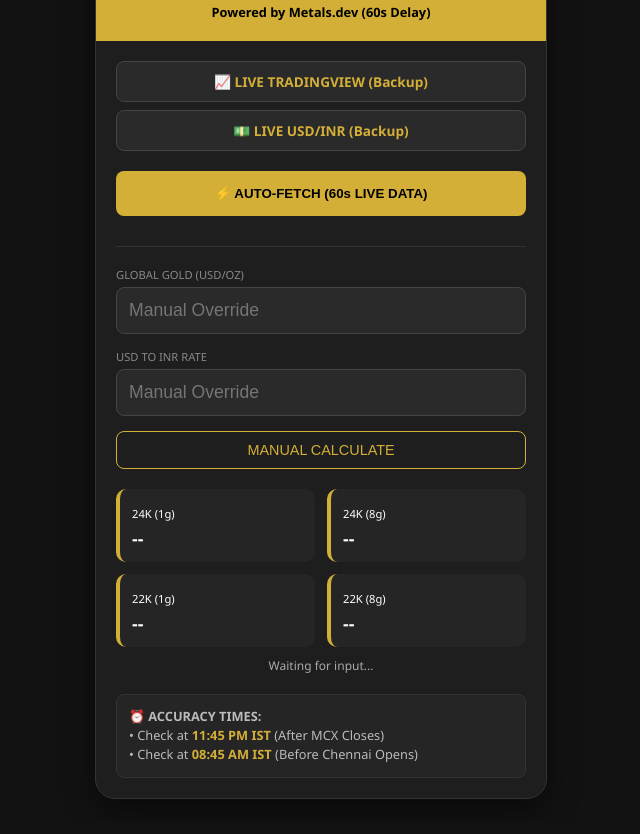
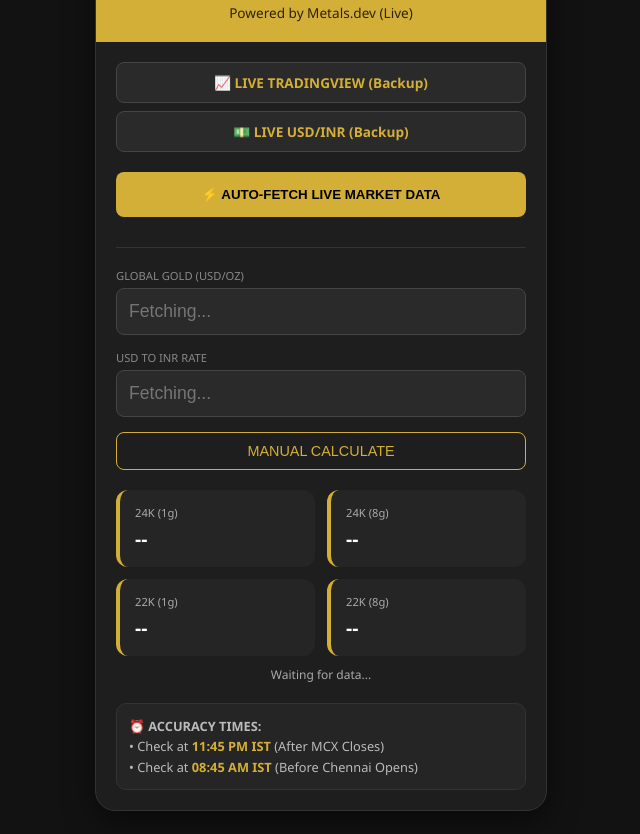
Before and after one commit to arunb9344/Gold-price-prediction, a plain HTML site: page metals.html in a window 1280 px wide. Shown: the part 79-913 px from the top of the page, without its empty margins (319-959 px from the left). Drawn offline with Linux system fonts and the light colour scheme.

Commit message:
Update title and improve status messages in metals.html

```diff
--- a/metals.html
+++ b/metals.html
@@ -3,7 +3,7 @@
 <head>
     <meta charset="UTF-8">
     <meta name="viewport" content="width=device-width, initial-scale=1.0">
-    <title>Chennai Gold Predictor (Metals.dev)</title>
+    <title>Chennai Gold Predictor (Automated)</title>
     <style>
         :root { --gold: #D4AF37; --bg: #121212; --card: #1e1e1e; --text: #ffffff; }
         body { font-family: 'Segoe UI', Arial, sans-serif; background: var(--bg); color: var(--text); padding: 15px; display: flex; justify-content: center; }
@@ -19,10 +19,11 @@
         .btn-auto:hover { opacity: 0.9; transform: scale(0.98); }
         .btn-manual { width: 100%; padding: 10px; background: transparent; border: 1px solid var(--gold); color: var(--gold); border-radius: 8px; cursor: pointer; font-size: 0.9em; }
         .grid { display: grid; grid-template-columns: 1fr 1fr; gap: 12px; margin-top: 20px; }
-        .res-card { background: #252525; padding: 12px; border-radius: 10px; border-left: 4px solid var(--gold); }
-        .res-val { font-size: 1.1em; font-weight: bold; margin-top: 3px; }
+        .res-card { background: #252525; padding: 15px; border-radius: 12px; border-left: 4px solid var(--gold); }
+        .res-label { font-size: 0.7em; color: #aaa; display: block; margin-bottom: 5px; }
+        .res-val { font-size: 1.2em; font-weight: bold; }
         .status { font-size: 0.75em; text-align: center; margin-top: 10px; color: #aaa; }
-        .timing { margin-top: 20px; padding: 12px; background: #252525; border-radius: 8px; font-size: 0.8em; line-height: 1.5; color: #bbb; border: 1px solid #333; }
+        .timing { margin-top: 20px; padding: 12px; background: #252525; border-radius: 10px; font-size: 0.8em; line-height: 1.6; color: #bbb; border: 1px solid #333; }
         .timing b { color: var(--gold); }
     </style>
 </head>
@@ -31,7 +32,7 @@
 <div class="wrapper">
     <div class="header">
         <h2 style="margin:0">GOLD PREDICTOR</h2>
-        <p style="margin:5px 0 0; font-size: 0.8em; font-weight: bold;">Powered by Metals.dev (60s Delay)</p>
+        <p style="margin:5px 0 0; font-size: 0.85em; opacity: 0.8;">Powered by Metals.dev (Live)</p>
     </div>
 
     <div class="content">
@@ -42,28 +43,28 @@
 
         <input type="hidden" id="apiKey" value="QPVMXLS7RX51HTMA34LI843MA34LI">
 
-        <button class="btn-auto" onclick="fetchData()">⚡ AUTO-FETCH (60s LIVE DATA)</button>
+        <button class="btn-auto" onclick="fetchData()">⚡ AUTO-FETCH LIVE MARKET DATA</button>
 
         <hr style="border: 0; border-top: 1px solid #333; margin: 20px 0;">
 
         <div class="input-group">
             <label>Global Gold (USD/oz)</label>
-            <input type="number" id="gold" step="0.01" placeholder="Manual Override">
+            <input type="number" id="gold" step="0.01" placeholder="Fetching...">
         </div>
         <div class="input-group">
             <label>USD to INR Rate</label>
-            <input type="number" id="inr" step="0.01" placeholder="Manual Override">
+            <input type="number" id="inr" step="0.01" placeholder="Fetching...">
         </div>
         <button class="btn-manual" onclick="runCalc()">MANUAL CALCULATE</button>
 
         <div class="grid">
-            <div class="res-card"><span style="font-size:0.7em">24K (1g)</span><div id="v1" class="res-val">--</div></div>
-            <div class="res-card"><span style="font-size:0.7em">24K (8g)</span><div id="v2" class="res-val">--</div></div>
-            <div class="res-card"><span style="font-size:0.7em">22K (1g)</span><div id="v3" class="res-val">--</div></div>
-            <div class="res-card"><span style="font-size:0.7em">22K (8g)</span><div id="v4" class="res-val">--</div></div>
+            <div class="res-card"><span class="res-label">24K (1g)</span><div id="v1" class="res-val">--</div></div>
+            <div class="res-card"><span class="res-label">24K (8g)</span><div id="v2" class="res-val">--</div></div>
+            <div class="res-card"><span class="res-label">22K (1g)</span><div id="v3" class="res-val">--</div></div>
+            <div class="res-card"><span class="res-label">22K (8g)</span><div id="v4" class="res-val">--</div></div>
         </div>
 
-        <div id="status" class="status">Waiting for input...</div>
+        <div id="status" class="status">Waiting for data...</div>
 
         <div class="timing">
             <strong>⏰ ACCURACY TIMES:</strong><br>
@@ -78,19 +79,16 @@
         const key = document.getElementById('apiKey').value;
         const status = document.getElementById('status');
 
-        status.innerText = "Fetching real-time data from Metals.dev...";
+        status.innerText = "Connecting to market servers...";
         try {
-            // Fetching USD as base to get XAU and INR from Metals.dev
-            const url = `https://api.metals.dev/v1/latest?api_key=${key}&currency=INR&unit=toz`;
+            // Corrected URL: Use currency=USD to get standard spot prices
+            const url = `https://api.metals.dev/v1/latest?api_key=${key}&currency=USD&unit=toz`;
             const resp = await fetch(url);
             const data = await resp.json();
 
             if(data.status === "success") {
-                // Metals.dev returns Gold in USD/oz and USD/INR rate in 'currencies'
-                // Note: On currency=INR request, data.metals.gold is already converted to INR.
-                // To keep the app formula consistent, we use the USD values.
-
-                const goldUSD = data.metals.gold; // Metals.dev returns USD price by default
+                // Get standard USD Gold price and USD/INR rate separately
+                const goldUSD = data.metals.gold;
                 const inrRate = data.currencies.INR;
 
                 document.getElementById('gold').value = goldUSD.toFixed(2);
@@ -99,10 +97,10 @@
                 runCalc();
                 status.innerHTML = "✅ Updated: " + new Date().toLocaleTimeString();
             } else {
-                status.innerText = "❌ API Error. Check if your 100-request limit is reached.";
+                status.innerText = "❌ API Error. Limit likely reached.";
             }
         } catch (e) {
-            status.innerText = "❌ Connection failed. Please check your internet.";
+            status.innerText = "❌ Connection failed. Use manual entry.";
         }
     }
 
@@ -111,7 +109,7 @@
         const r = parseFloat(document.getElementById('inr').value);
         if(!g || !r) return;
 
-        // Formula: (Global / 31.1035 * INR) * 1.06 (Duty) * 1.03 (GST)
+        // Prediction Formula: (Global / 31.1035 * INR) * 1.06 (Duty) * 1.03 (GST)
         const p24 = (g / 31.1035) * r * 1.06 * 1.03;
         const p22 = p24 * (22/24);
 
```
